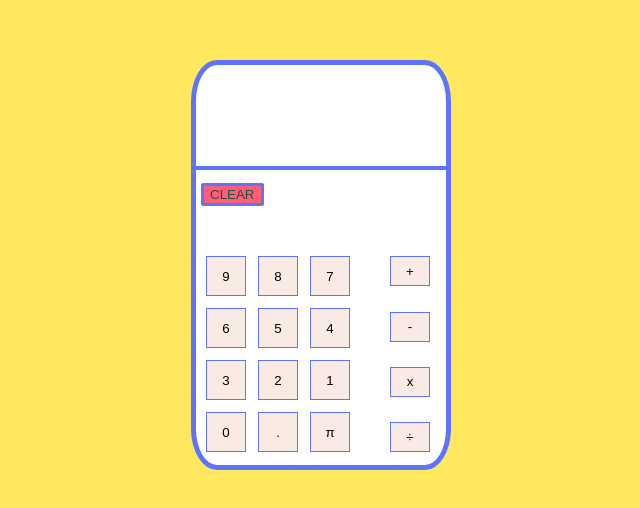
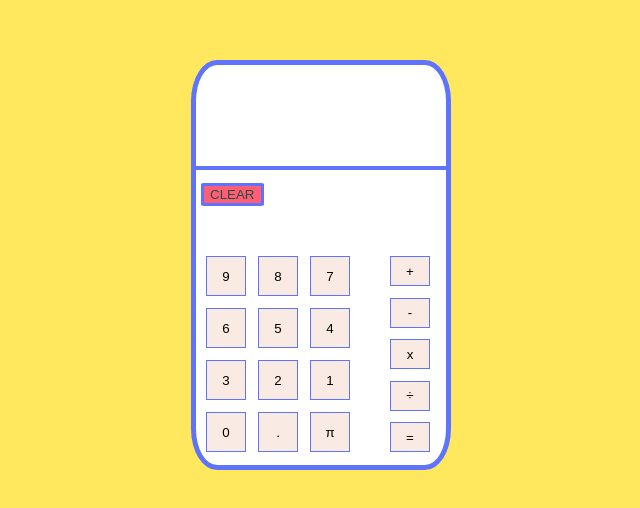
Before and after one commit to emanacost/TheOdinProject_WebApp_Calculator, a plain HTML site: page index.html in a window 1280 px wide. Shown: the part 256-764 px from the top of the page, without its empty margins (319-959 px from the left). Drawn offline with Linux system fonts and the light colour scheme.

Commit message:
Add equal button and style

```diff
--- a/index.html
+++ b/index.html
@@ -37,6 +37,7 @@
                 <button class="calc-operator-button">-</button>
                 <button class="calc-operator-button">x</button>
                 <button class="calc-operator-button">÷</button>
+                <button class="calc-equal-button">=</button>
             </div>
           </div>
         </div>
--- a/styles.css
+++ b/styles.css
@@ -97,6 +97,15 @@ body {
     border: #5E74FF 1px solid;
 }
 
+.calc-equal-button {
+    width: 40px;
+    height: 30px;
+    gap: 1em;
+    background-color: rgb(250, 234, 228);
+    border: #5E74FF 1px solid;
+}
+
+
 .calc-operator-button:hover {
     background-color: rgb(204, 191, 186);
 }
```
